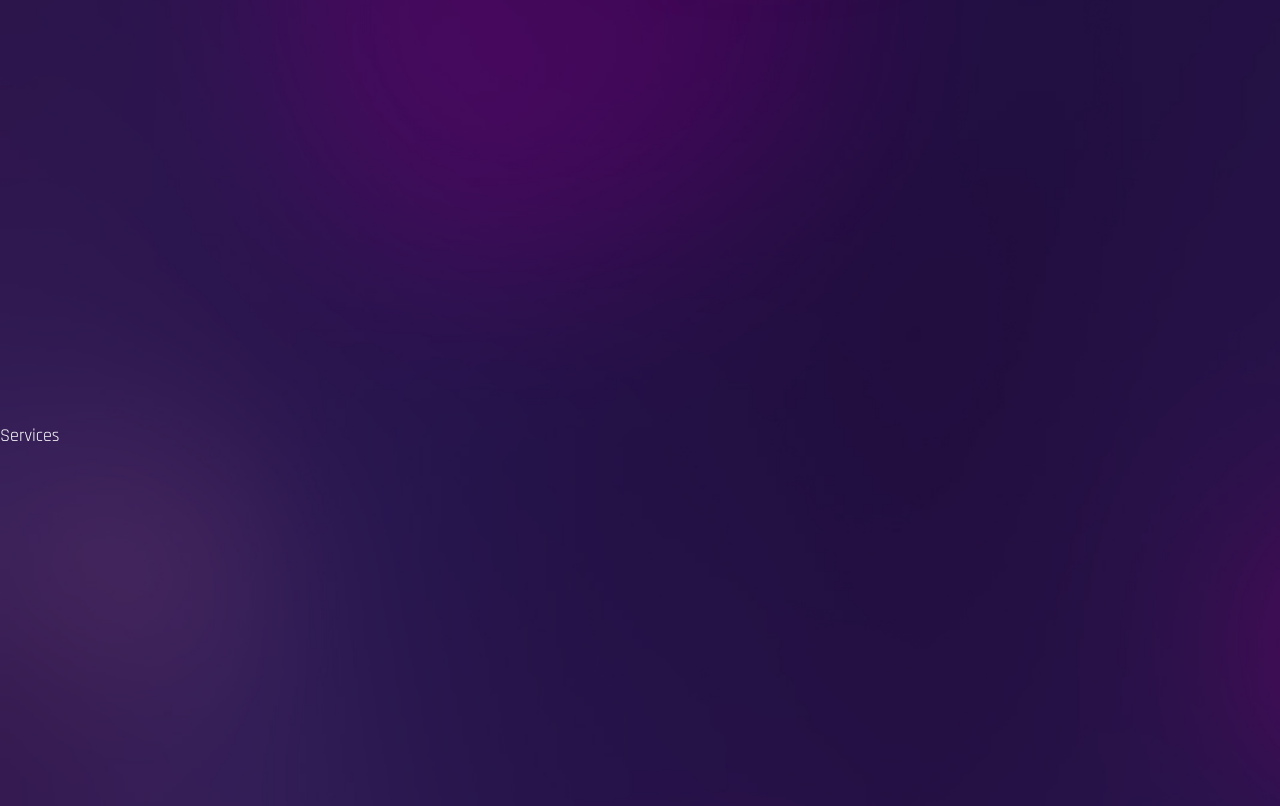
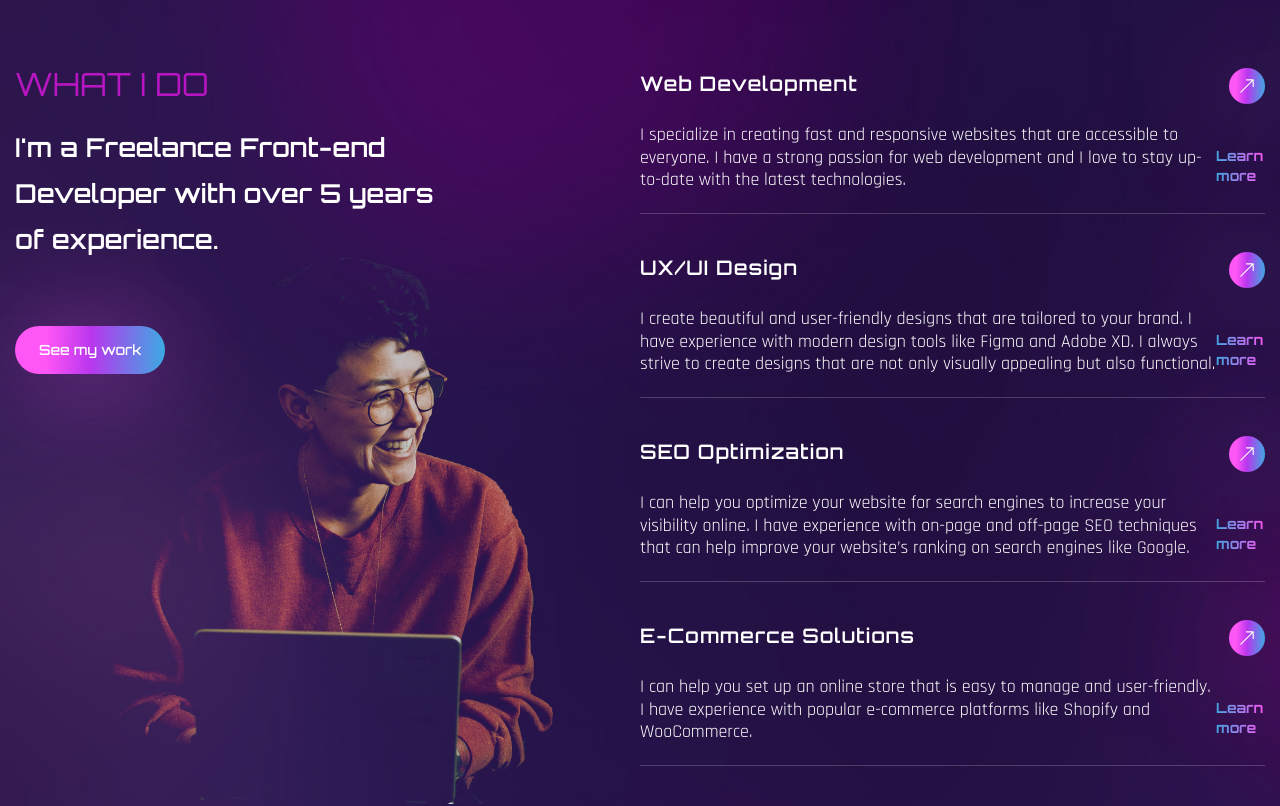
Before and after one commit to Blarsamio/a-coding-duck, a React (Create React App) app: page / in a window 1280 px wide. Shown: the part 1500-2306 px from the top of the page. Built offline with nearby package versions, Linux system fonts and the light colour scheme; the HTML template or start-up script is replaced by a standard one; a web font is replaced by a local one.

Commit message:
services done and redid viewports

```diff
--- a/src/components/About.js
+++ b/src/components/About.js
@@ -3,7 +3,6 @@ import CountUp from "react-countup";
 import { useInView } from "react-intersection-observer";
 import { motion } from "framer-motion";
 import { fadeIn } from "../variants";
-import { BsZoomIn } from "react-icons/bs";
 
 const About = () => {
   const [ref, inView] = useInView({
@@ -28,7 +27,7 @@ const About = () => {
             variants={fadeIn("left", 0.5)}
             initial="hidden"
             whileInView={"show"}
-            viewport={{ once: true, amount: 0.3 }}
+            viewport={{ once: false, amount: 0.3 }}
             className="flex-1"
           >
             <h2 className="h2 text-accent">About me.</h2>
--- a/src/components/Services.js
+++ b/src/components/Services.js
@@ -1,7 +1,100 @@
-import React from 'react';
+import React from "react";
+import { BsArrowUpRight } from "react-icons/bs";
+import { motion } from "framer-motion";
+import { fadeIn } from "../variants";
+
+const services = [
+  {
+    name: "Web Development",
+    description:
+      "I specialize in creating fast and responsive websites that are accessible to everyone. I have a strong passion for web development and I love to stay up-to-date with the latest technologies.",
+    link: "Learn more",
+  },
+  {
+    name: "UX/UI Design",
+    description:
+      "I create beautiful and user-friendly designs that are tailored to your brand. I have experience with modern design tools like Figma and Adobe XD. I always strive to create designs that are not only visually appealing but also functional.",
+    link: "Learn more",
+  },
+  {
+    name: "SEO Optimization",
+    description:
+      "I can help you optimize your website for search engines to increase your visibility online. I have experience with on-page and off-page SEO techniques that can help improve your website’s ranking on search engines like Google.",
+    link: "Learn more",
+  },
+  {
+    name: "E-Commerce Solutions",
+    description:
+      "I can help you set up an online store that is easy to manage and user-friendly. I have experience with popular e-commerce platforms like Shopify and WooCommerce.",
+    link: "Learn more",
+  },
+];
 
 const Services = () => {
-  return <div className='section' id="services">Services</div>;
+  return (
+    <section className="section" id="services">
+      <div className="container mx-auto">
+        <div className="flex flex-col lg:flex-row">
+          {/* text & image*/}
+          <motion.div
+            variants={fadeIn('right', 0.5)}
+            initial="hidden"
+            whileInView={"show"}
+            viewport={{ once: false, amount: 0.3 }}
+            className="flex-1 lg:bg-services lg:bg-bottom bg-no-repeat mix-blend-lighten mb-12 lg:mb-0"
+          >
+            <h2 className="h2 text-accent mb-6 ">What I do</h2>
+            <h3 className="h3 max-w-[455px] mb-16">
+              I'm a Freelance Front-end Developer with over 5 years of
+              experience.
+            </h3>
+            <button className="btn btn-sm">See my work</button>
+          </motion.div>
+          {/* services */}
+          <motion.div
+            variants={fadeIn('left', 0.5)}
+            initial="hidden"
+            whileInView={"show"}
+            viewport={{ once: false, amount: 0.3 }}
+            className="flex-1"
+          >
+            {/* services */}
+            <div>
+              {services.map((service, index) => {
+                const { name, description, link } = service;
+                return (
+                  <div
+                    className="border-b border-white/20 h-[146px] mb-[38px] flex"
+                    key={index}
+                  >
+                    <div className="max-w-[576px]">
+                      <h4 className="text-[20px] tracking-wider font-primary font-semibold mb-6">
+                        {name}
+                      </h4>
+                      <p className="font-secondary leading-tight">
+                        {description}
+                      </p>
+                    </div>
+                    <div className="flex flex-col flex-1 items-end">
+                      <a
+                        href="#"
+                        className="btn w-9 h-9 mb-[42px] flex justify-center items-center"
+                      >
+                        <BsArrowUpRight />
+                      </a>
+                      <a href="#" className="text-gradient text-sm">
+                        {link}
+                      </a>
+                    </div>
+                  </div>
+                );
+              })}
+            </div>
+          </motion.div>
+        </div>
+      </div>
+    </section>
+  );
 };
 
 export default Services;
--- a/tailwind.config.js
+++ b/tailwind.config.js
@@ -14,8 +14,9 @@ module.exports = {
     screens: {
       sm: '640px',
       md: '768px',
-      lg: '960px',
-      xl: '1200px',
+      lg: '1024px',
+      xl: '1280px',
+      xxl: '1536px',
     },
     extend: {
       colors: {
```
